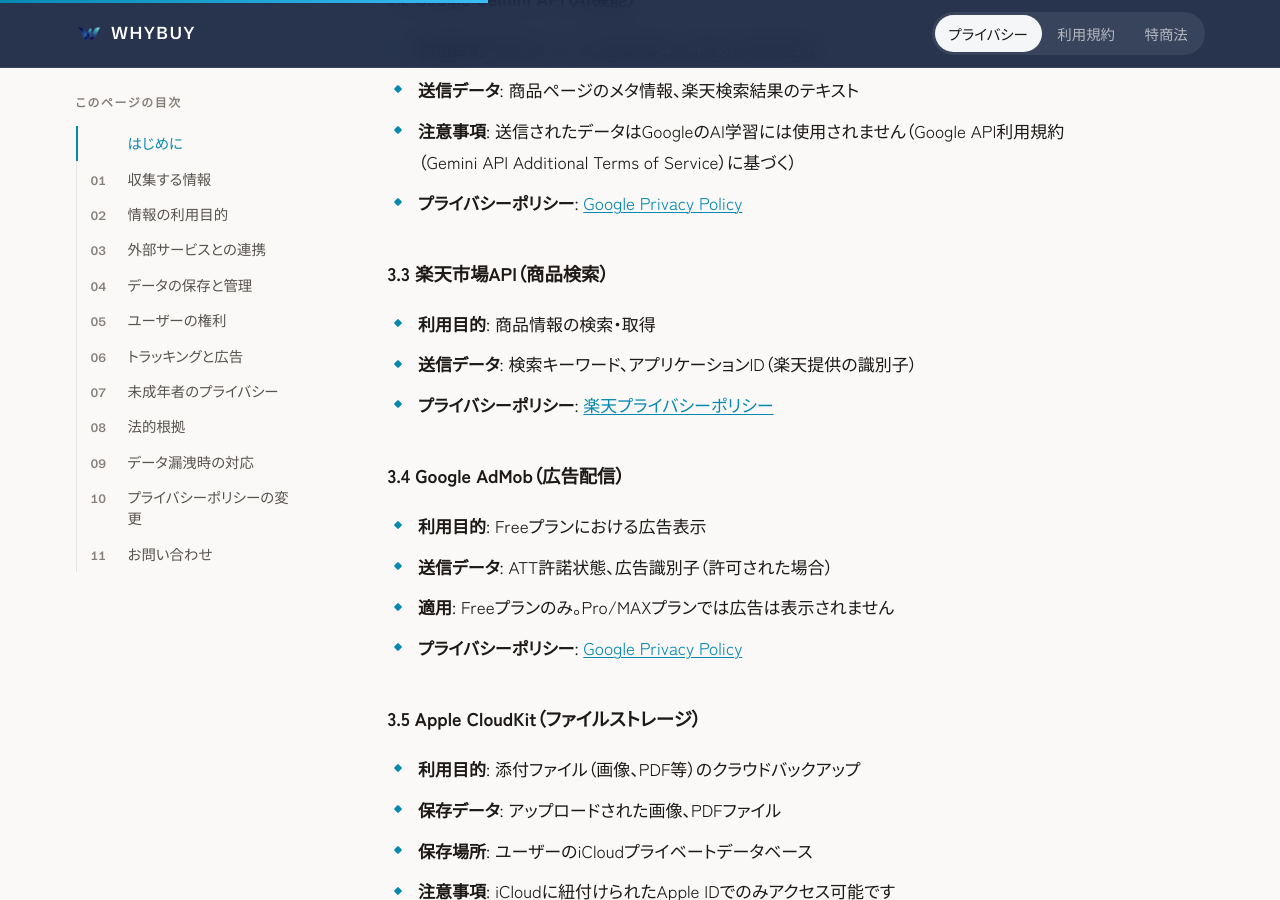
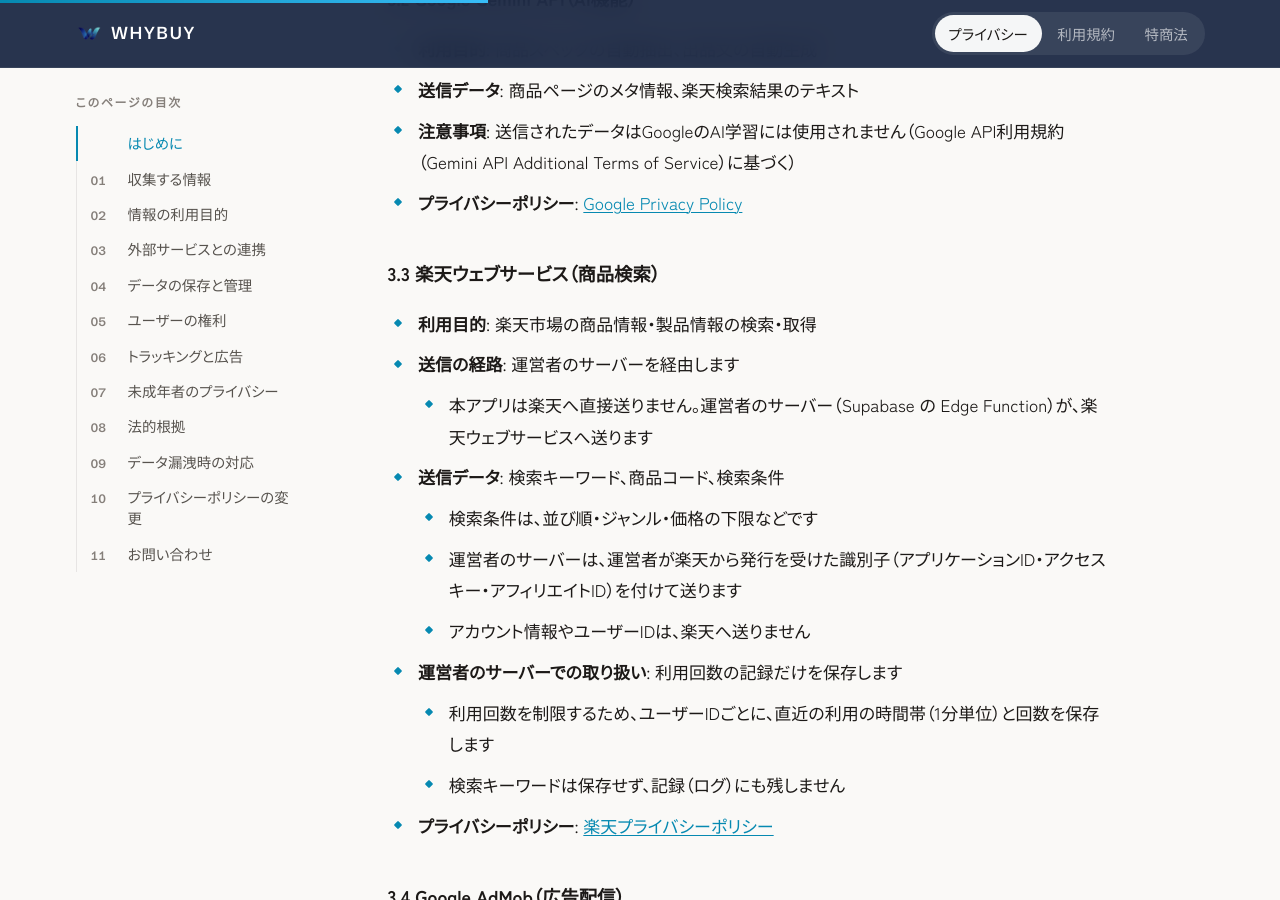
Before and after one commit to jsakuta/whybuy-legal, a Jekyll site: the page built from privacy-policy.md, in a window 1280 px wide and 900 px high, scrolled down 3875 px. Built offline with Jekyll 4.4.1, drawn with Linux system fonts in a browser that asks for light colours.

Commit message:
fix(privacy): 3.3 楽天ウェブサービスを、運営者のサーバーを経由する形に改める
楽天の新しい API への移行で、アプリは楽天へ直接送らず、運営者のサーバー
（Supabase の Edge Function）を経由するようになった（WHYBUY 1.0.5）。

Co-Authored-By: Claude Opus 5.5 <noreply@anthropic.com>

```diff
--- a/privacy-policy.md
+++ b/privacy-policy.md
@@ -5,7 +5,7 @@ description: "WHYBUYが取得する情報と、その利用・保存・削除の
 doc_type: privacy
 doc_title: プライバシーポリシー
 doc_subtitle: 本アプリが取得する情報と、その利用・保存・削除の取り扱いについて説明します。
-last_updated: 2026年2月12日
+last_updated: 2026年11月1日
 ---
 
 # プライバシーポリシー
@@ -106,10 +106,18 @@ AI機能利用時に以下のデータを処理します。
 - **注意事項**: 送信されたデータはGoogleのAI学習には使用されません（Google API利用規約（Gemini API Additional Terms of Service）に基づく）
 - **プライバシーポリシー**: [Google Privacy Policy](https://policies.google.com/privacy)
 
-### 3.3 楽天市場API（商品検索）
+### 3.3 楽天ウェブサービス（商品検索）
 
-- **利用目的**: 商品情報の検索・取得
-- **送信データ**: 検索キーワード、アプリケーションID（楽天提供の識別子）
+- **利用目的**: 楽天市場の商品情報・製品情報の検索・取得
+- **送信の経路**: 運営者のサーバーを経由します
+  - 本アプリは楽天へ直接送りません。運営者のサーバー（Supabase の Edge Function）が、楽天ウェブサービスへ送ります
+- **送信データ**: 検索キーワード、商品コード、検索条件
+  - 検索条件は、並び順・ジャンル・価格の下限などです
+  - 運営者のサーバーは、運営者が楽天から発行を受けた識別子（アプリケーションID・アクセスキー・アフィリエイトID）を付けて送ります
+  - アカウント情報やユーザーIDは、楽天へ送りません
+- **運営者のサーバーでの取り扱い**: 利用回数の記録だけを保存します
+  - 利用回数を制限するため、ユーザーIDごとに、直近の利用の時間帯（1分単位）と回数を保存します
+  - 検索キーワードは保存せず、記録（ログ）にも残しません
 - **プライバシーポリシー**: [楽天プライバシーポリシー](https://privacy.rakuten.co.jp/)
 
 ### 3.4 Google AdMob（広告配信）
```
